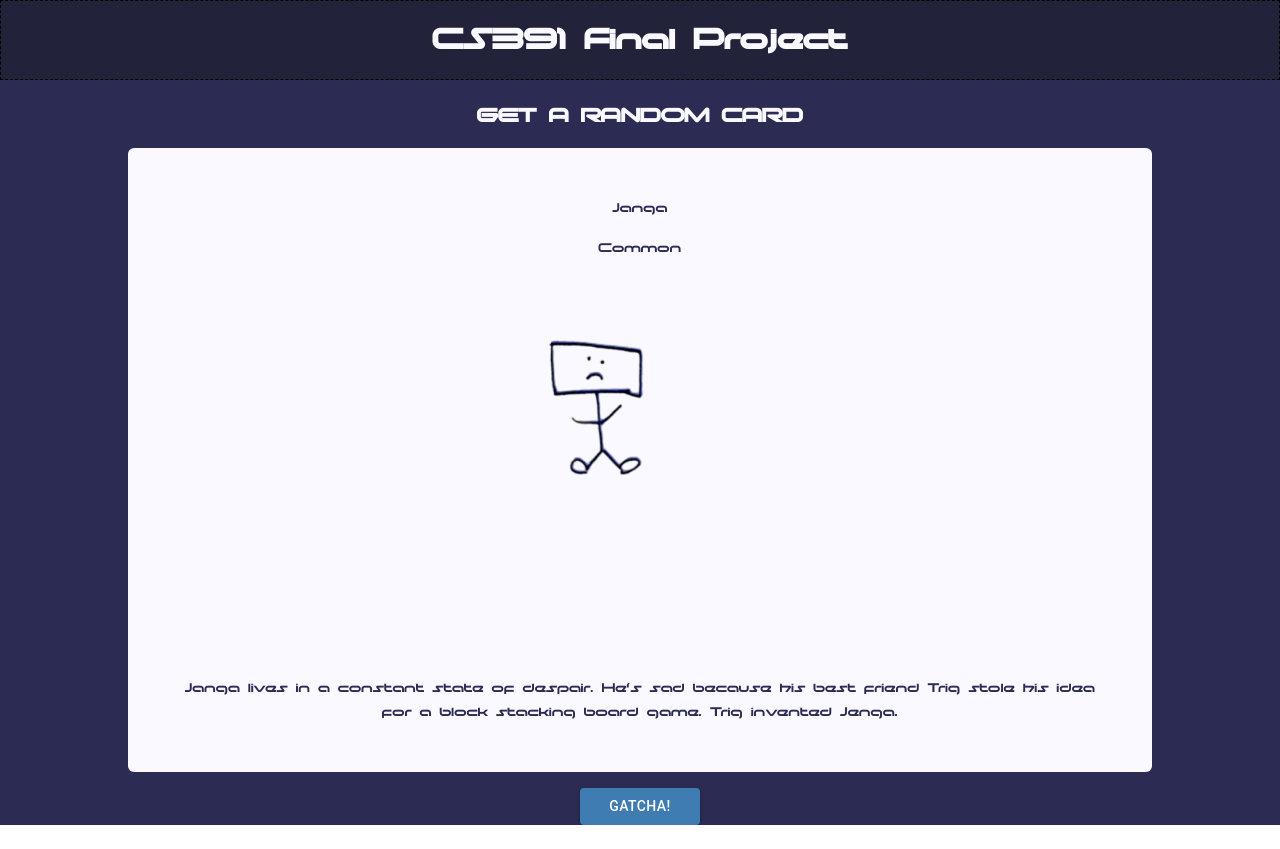
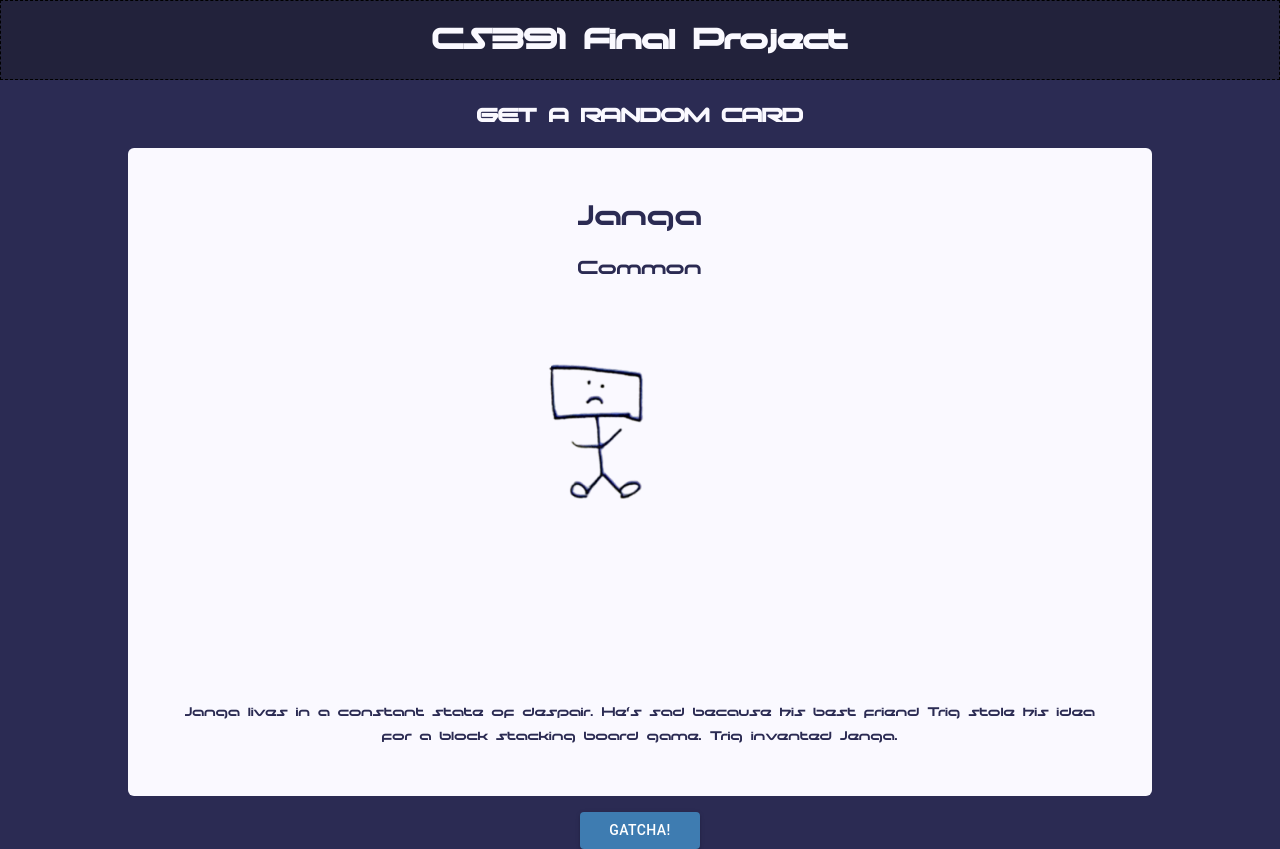
Before and after one commit to kennajw/cs391-final-project, a Next.js app: page /gatcha in a window 1280 px wide. Both pictures are taken after a click on the button "GATCHA!". Before the commit the page ends 825 px from the top, so only its background shows below. Built offline with nearby package versions, Linux system fonts and the light colour scheme.

Commit message:
styling text

```diff
--- a/components/Card.tsx
+++ b/components/Card.tsx
@@ -4,8 +4,8 @@
 export default function Card({gatchaPull}: {gatchaPull: GatchaProps}) {
     return (
         <div className="flex flex-col rounded-md bg-[#FAF9FF] text-[#2B2B53] p-10 justify-center w-[80%] text-center">
-            <h1 className="p-2">{gatchaPull.name}</h1>
-            <h2 className="p-2">{gatchaPull.rarity}</h2>
+            <h1 className="p-2 text-4xl">{gatchaPull.name}</h1>
+            <h2 className="p-2 text-2xl">{gatchaPull.rarity}</h2>
             <img src={gatchaPull.img} alt="INSERT ALT DESC LATER" className="rounded-md w-100 h-100 m-auto"/>
             <p className="p-2">{gatchaPull.description}</p>
         </div>
```
